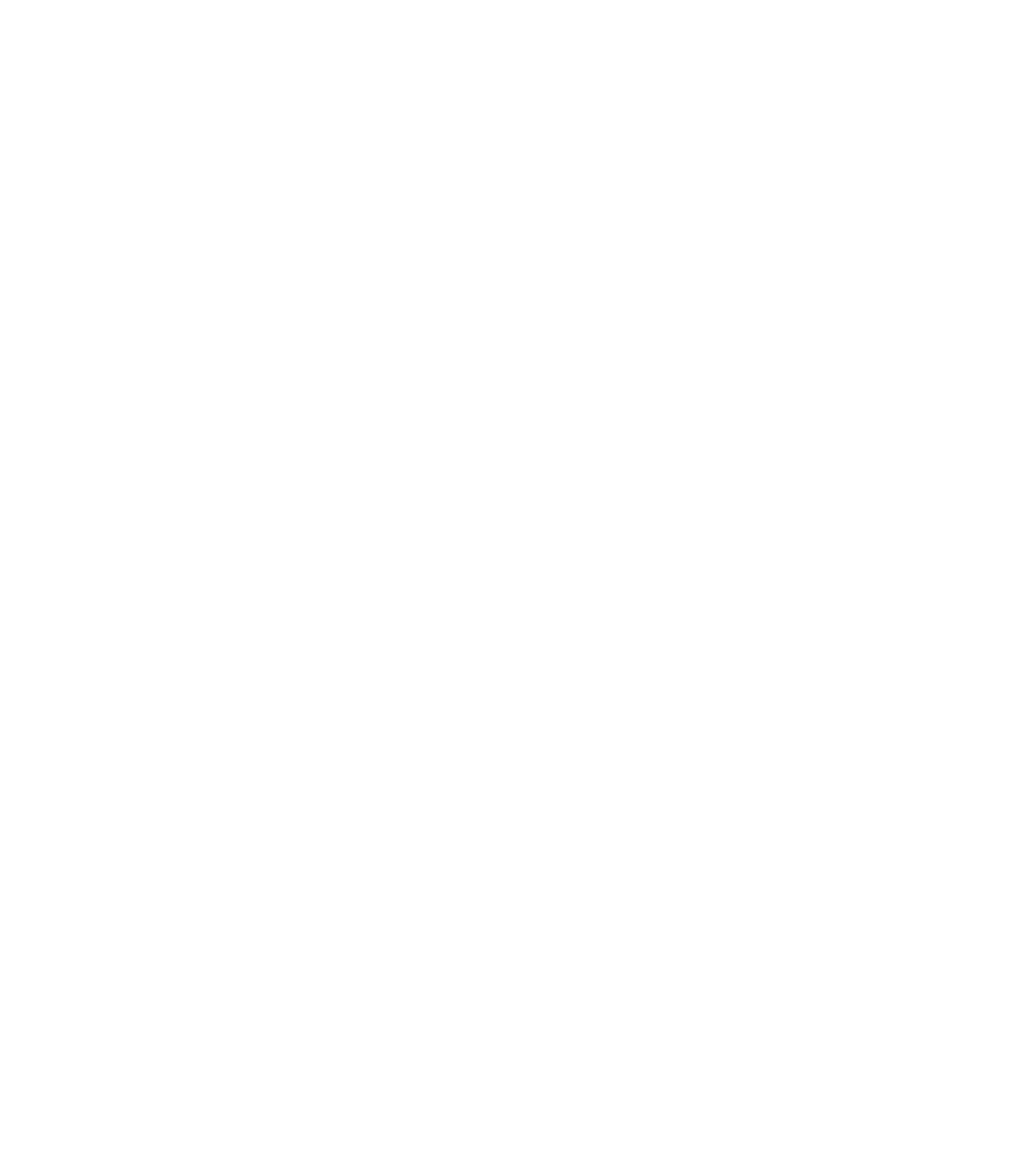
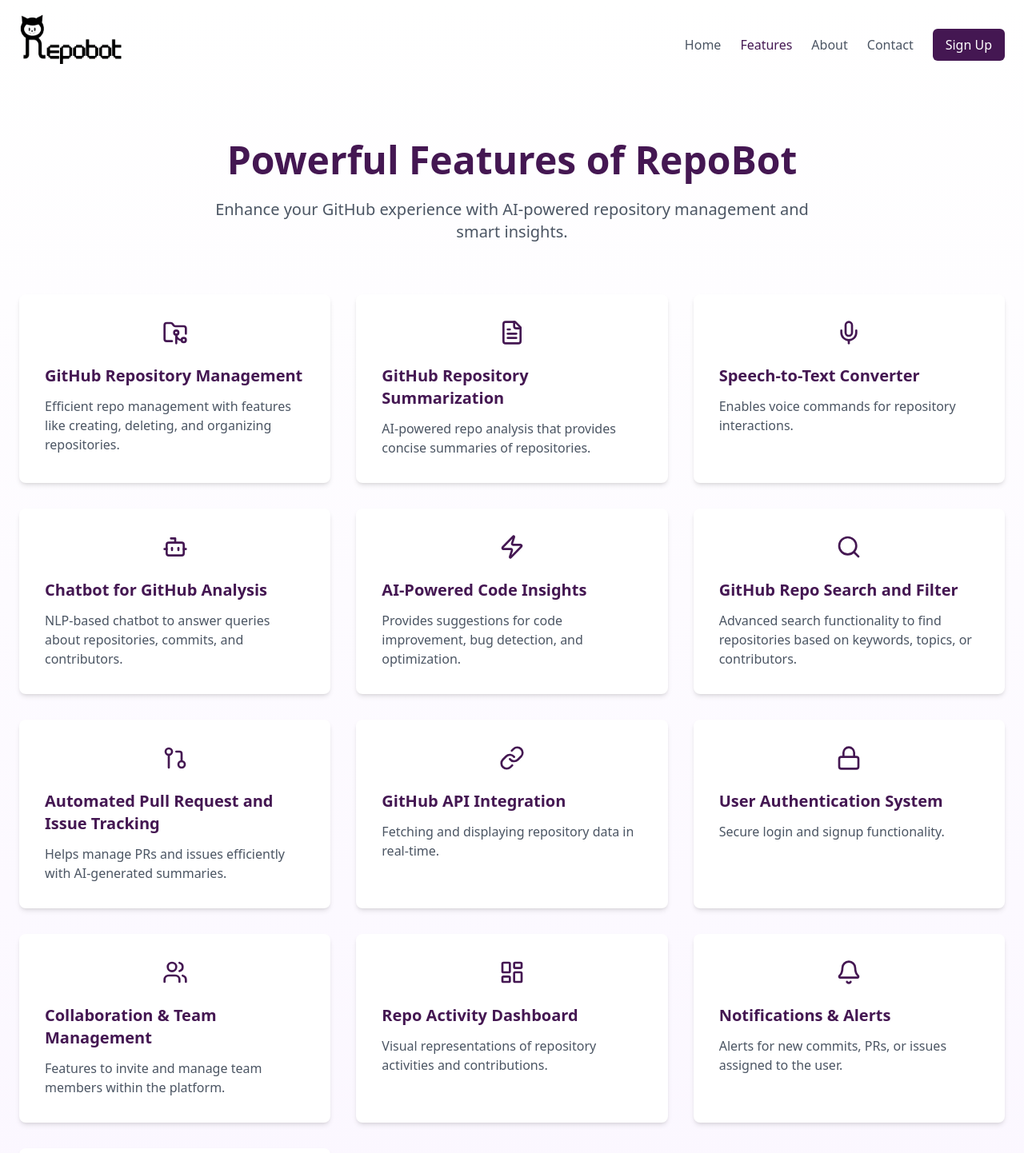
Before and after one commit to ProdigyRahul/Repobot_SGP-IV, a React (Vite) app in the folder Frontend/: page /features in a window 1280 px wide. Before the commit this address had no page. Shown: the top 1442 px of the page at 80% size. Before the commit the page ends 800 px from the top, so only its background shows below. Built offline with nearby package versions, Linux system fonts and the light colour scheme.

Commit message:
added features page

```diff
--- a/Frontend/src/App.jsx
+++ b/Frontend/src/App.jsx
@@ -9,20 +9,22 @@ import { AuthModal } from "/src/components/Footer/Footer.jsx";
 import Signup from "./pages/Auth/Signup";
 import Login from "./pages/Auth/Login";
 import About from "./pages/Home/About";
-import Contact from './pages/Home/Contact';
-import FAQs from './pages/Home/FAQs/FAQs';
+import Contact from "./pages/Home/Contact";
+import FAQs from "./pages/Home/FAQs/FAQs";
+import Feature from "./pages/Home/Feature";
 
 const App = () => {
   return (
     <Router>
       <Routes>
         <Route path="/" element={<Home />} />
-        <Route path="/repobot" element={<Repobot/>} />
+        <Route path="/repobot" element={<Repobot />} />
         <Route path="/login" element={<Login />} />
         <Route path="/signup" element={<Signup />} />
-        <Route path="about" element={<About />} />
-        <Route path="contact" element={<Contact />} />
-        <Route path="faqs" element={<FAQs />} />
+        <Route path="/about" element={<About />} />
+        <Route path="/contact" element={<Contact />} />
+        <Route path="/faqs" element={<FAQs />} />
+        <Route path="/features" element={<Feature />} />
       </Routes>
     </Router>
   );
--- a/Frontend/src/pages/Home/Feature.jsx
+++ b/Frontend/src/pages/Home/Feature.jsx
@@ -1,13 +1,179 @@
 import React from "react";
+import {
+  FolderGit2,
+  FileText,
+  Mic,
+  Bot,
+  Zap,
+  Search,
+  GitPullRequest,
+  Link,
+  Lock,
+  Users,
+  LayoutDashboard,
+  Bell,
+  Moon,
+} from "lucide-react";
+import logo from "../../assets/Logo.png";
 
-const Feature = ({ icon: Icon, title, description }) => (
-  <div className="p-6 bg-white rounded-xl shadow-lg hover:shadow-xl transition-shadow">
-    <div className="w-12 h-12 bg-[#441752]/10 rounded-lg flex items-center justify-center mb-4">
-      <Icon className="w-6 h-6 text-[#441752]" />
+const FeaturesPage = () => {
+  const features = [
+    {
+      title: "GitHub Repository Management",
+      description:
+        "Efficient repo management with features like creating, deleting, and organizing repositories.",
+      Icon: FolderGit2,
+    },
+    {
+      title: "GitHub Repository Summarization",
+      description:
+        "AI-powered repo analysis that provides concise summaries of repositories.",
+      Icon: FileText,
+    },
+    {
+      title: "Speech-to-Text Converter",
+      description: "Enables voice commands for repository interactions.",
+      Icon: Mic,
+    },
+    {
+      title: "Chatbot for GitHub Analysis",
+      description:
+        "NLP-based chatbot to answer queries about repositories, commits, and contributors.",
+      Icon: Bot,
+    },
+    {
+      title: "AI-Powered Code Insights",
+      description:
+        "Provides suggestions for code improvement, bug detection, and optimization.",
+      Icon: Zap,
+    },
+    {
+      title: "GitHub Repo Search and Filter",
+      description:
+        "Advanced search functionality to find repositories based on keywords, topics, or contributors.",
+      Icon: Search,
+    },
+    {
+      title: "Automated Pull Request and Issue Tracking",
+      description:
+        "Helps manage PRs and issues efficiently with AI-generated summaries.",
+      Icon: GitPullRequest,
+    },
+    {
+      title: "GitHub API Integration",
+      description: "Fetching and displaying repository data in real-time.",
+      Icon: Link,
+    },
+    {
+      title: "User Authentication System",
+      description: "Secure login and signup functionality.",
+      Icon: Lock,
+    },
+    {
+      title: "Collaboration & Team Management",
+      description:
+        "Features to invite and manage team members within the platform.",
+      Icon: Users,
+    },
+    {
+      title: "Repo Activity Dashboard",
+      description:
+        "Visual representations of repository activities and contributions.",
+      Icon: LayoutDashboard,
+    },
+    {
+      title: "Notifications & Alerts",
+      description:
+        "Alerts for new commits, PRs, or issues assigned to the user.",
+      Icon: Bell,
+    },
+    {
+      title: "Dark Mode Support",
+      description: "A toggle for dark/light themes.",
+      Icon: Moon,
+    },
+  ];
+
+  return (
+    <div className="min-h-screen bg-gradient-to-b from-white to-purple-50">
+      <nav className="flex items-center justify-between px-6 py-4">
+        <div className="flex justify-center mb-4">
+          <img src={logo} alt="Repobot Logo" className="w-32 h-16" />
+        </div>
+        <div className="flex gap-6 items-center">
+          <a href="/" className="text-gray-600 hover:text-[#441752]">
+            Home
+          </a>
+          <a href="/features" className="text-[#441752]">
+            Features
+          </a>
+          <a href="/about" className="text-gray-600 hover:text-[#441752]">
+            About
+          </a>
+          <a href="/contact" className="text-gray-600 hover:text-[#441752]">
+            Contact
+          </a>
+          <button className="bg-[#441752] text-white px-4 py-2 rounded-md hover:bg-purple-800">
+            Sign Up
+          </button>
+        </div>
+      </nav>
+
+      {/* Features Section */}
+      <section className="py-16">
+        <div className="container mx-auto px-6">
+          <div className="text-center mb-16">
+            <h1 className="text-5xl font-bold text-[#441752] mb-6">
+              Powerful Features of RepoBot
+            </h1>
+            <p className="text-xl text-gray-600 max-w-3xl mx-auto">
+              Enhance your GitHub experience with AI-powered repository
+              management and smart insights.
+            </p>
+          </div>
+
+          <div className="grid md:grid-cols-3 gap-8">
+            {features.map((feature, index) => (
+              <div
+                key={index}
+                className="group bg-white p-8 rounded-lg shadow-md
+                                hover:shadow-2xl hover:scale-105 transform
+                                transition-all duration-300 cursor-pointer
+                                hover:bg-[#441752]"
+              >
+                <div className="mb-6 flex justify-center">
+                  <feature.Icon
+                    size={32}
+                    className="text-[#441752] group-hover:text-white
+                                        transform group-hover:scale-110 transition-all duration-300"
+                  />
+                </div>
+                <h3 className="text-xl font-semibold mb-3 text-[#441752] group-hover:text-white">
+                  {feature.title}
+                </h3>
+                <p className="text-gray-600 group-hover:text-gray-200">
+                  {feature.description}
+                </p>
+              </div>
+            ))}
+          </div>
+
+          <div className="text-center mt-16">
+            <p className="text-xl text-gray-600 mb-8">
+              Ready to experience these powerful features?
+            </p>
+            <button
+              className="bg-[#441752] text-white px-8 py-4 rounded-md
+                            hover:bg-purple-800 transform hover:scale-105
+                            transition-all duration-300 text-lg font-semibold"
+            >
+              Get Started Now
+            </button>
+          </div>
+        </div>
+      </section>
     </div>
-    <h3 className="text-xl font-semibold text-[#441752] mb-2">{title}</h3>
-    <p className="text-[#441752]/70">{description}</p>
-  </div>
-);
+  );
+};
 
-export default Feature;
+export default FeaturesPage;
--- a/Frontend/src/pages/Home/Home.jsx
+++ b/Frontend/src/pages/Home/Home.jsx
@@ -25,10 +25,13 @@ const Navbar = () => {
 
           <div className="hidden md:block">
             <div className="flex items-center space-x-8">
-              <a href="#" className="text-[#441752] font-medium">
+              <a href="/" className="text-[#441752] font-medium">
                 Home
               </a>
-              <a href="#" className="text-[#441752]/70 hover:text-[#441752]">
+              <a
+                href="/features"
+                className="text-[#441752]/70 hover:text-[#441752]"
+              >
                 Features
               </a>
               <a
--- a/Frontend/src/pages/Repobot Landing/Repobot/Categories.jsx
+++ b/Frontend/src/pages/Repobot Landing/Repobot/Categories.jsx
@@ -4,12 +4,16 @@ import { MessageSquare, ChevronRight } from "lucide-react";
 const Categories = () => (
   <div className="mb-6">
     <div className="px-2 mb-3 text-sm font-medium text-gray-400">Category</div>
+<<<<<<< Updated upstream
     {[
       "Issue & Pull Request",
       "Code & Security Analysis",
       "AI-Powered Suggestions & Automation",
       "Collaboration & Community Engagement",
     ].map((item) => (
+=======
+    {["Melita", "priyansi", "hasti", "Marketing"].map((item) => (
+>>>>>>> Stashed changes
       <div
         key={item}
         className="flex items-center p-2 text-gray-300 rounded-lg cursor-pointer hover:bg-[#441752]/20"
```
